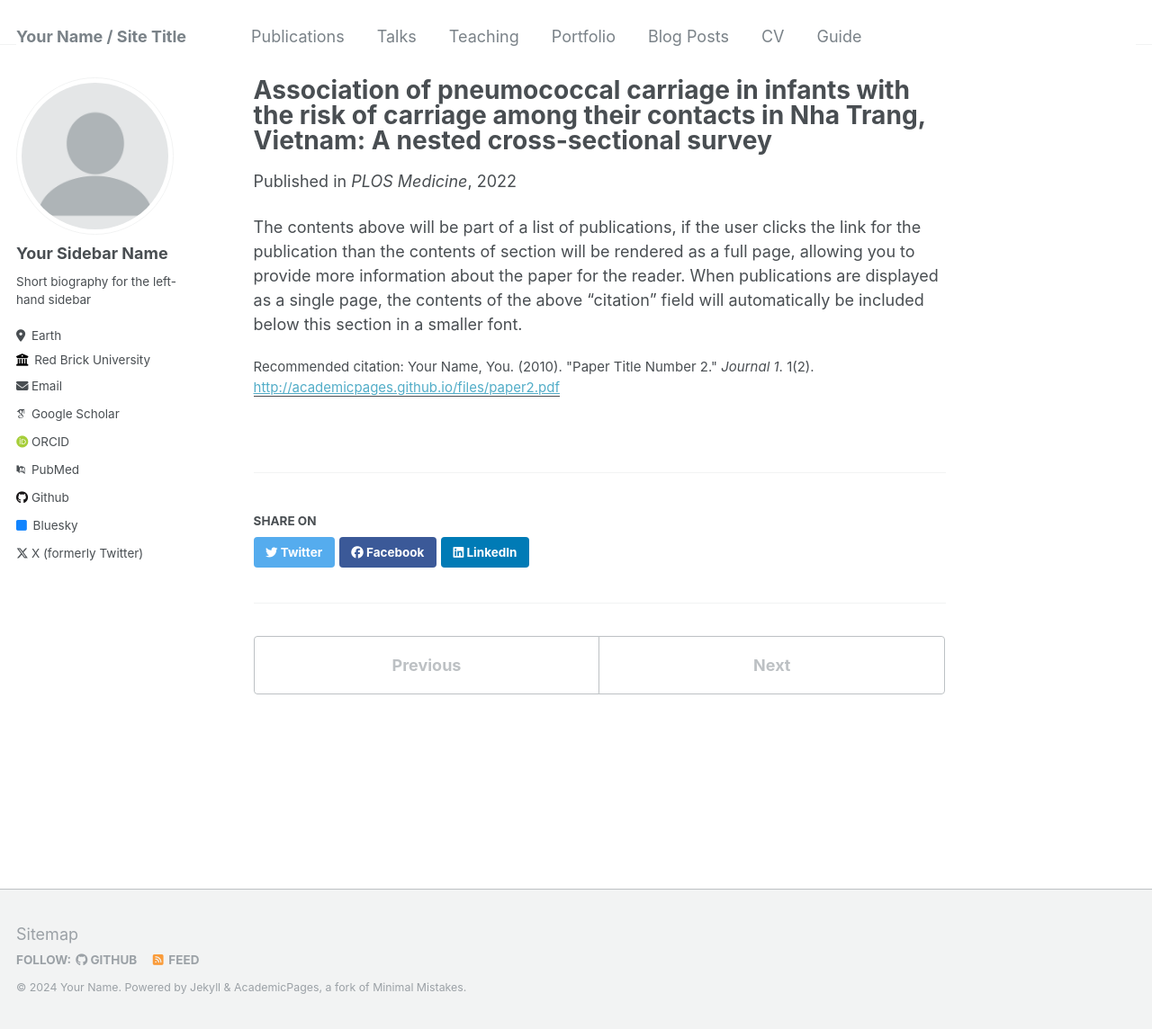
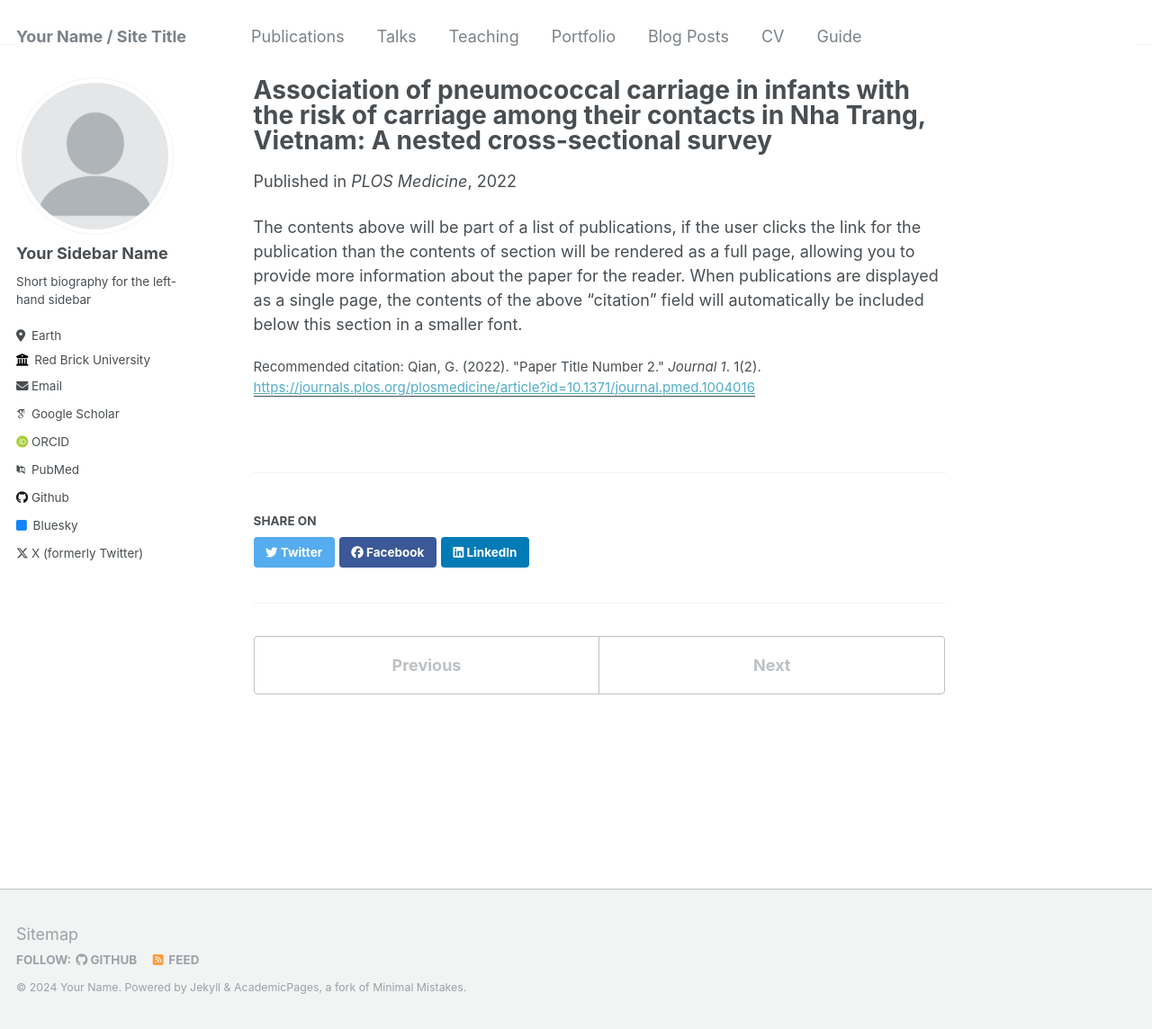
Before and after one commit to GeorgeYQian/GeorgeYQian.github.io, a Jekyll site: the page built from _publications/2010-10-01-paper-title-number-2.md, in a window 1280 px wide and 1144 px high. Shown: the whole window at 90% size. Built offline with Jekyll 4.4.1, drawn with Linux system fonts in a browser that asks for light colours; some web fonts are replaced.

Commit message:
Update 2010-10-01-paper-title-number-2.md

```diff
--- a/_publications/2010-10-01-paper-title-number-2.md
+++ b/_publications/2010-10-01-paper-title-number-2.md
@@ -5,8 +5,8 @@ permalink: /publication/2010-10-01-paper-title-number-2
 excerpt: 'This paper is about the number 2. The number 3 is left for future work.'
 date: 2022-05-31
 venue: 'PLOS Medicine'
-paperurl: 'http://academicpages.github.io/files/paper2.pdf'
-citation: 'Your Name, You. (2010). &quot;Paper Title Number 2.&quot; <i>Journal 1</i>. 1(2).'
+paperurl: 'https://journals.plos.org/plosmedicine/article?id=10.1371/journal.pmed.1004016'
+citation: 'Qian, G. (2022). &quot;Paper Title Number 2.&quot; <i>Journal 1</i>. 1(2).'
 ---
 
 The contents above will be part of a list of publications, if the user clicks the link for the publication than the contents of section will be rendered as a full page, allowing you to provide more information about the paper for the reader. When publications are displayed as a single page, the contents of the above "citation" field will automatically be included below this section in a smaller font.
```
